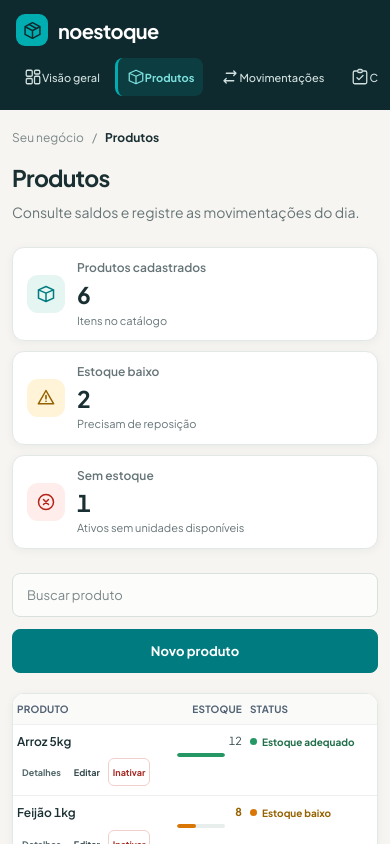
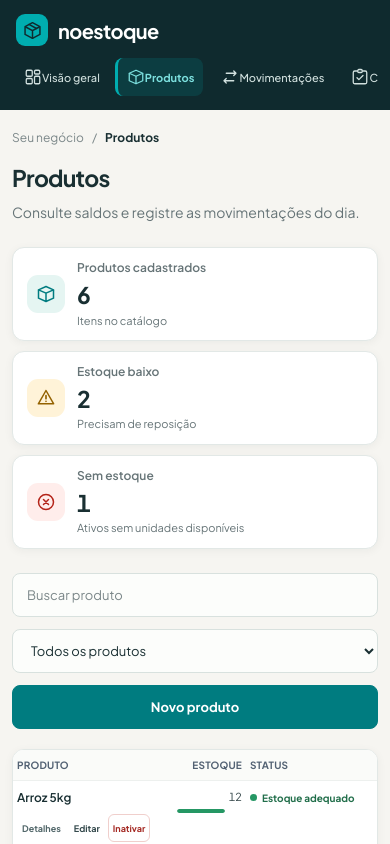
Before and after one commit to TechVibe026/NoEstoque, an Angular app in the folder frontend/: page /produtos in a window 390 px wide. Shown: the top 844 px of the page. Built offline with nearby package versions, Linux system fonts and the light colour scheme.

Commit message:
feat(frontend): adiciona filtro por situacao dos produtos

```diff
--- a/frontend/src/app/pages/produtos/produtos.html
+++ b/frontend/src/app/pages/produtos/produtos.html
@@ -57,7 +57,7 @@
         </article>
       </section>
 
-      <div class="produtos-actions">
+            <div class="produtos-actions">
         <input
           type="search"
           placeholder="Buscar produto"
@@ -65,6 +65,18 @@
           [value]="termoBusca"
           (input)="termoBusca = $any($event.target).value"
         />
+
+        <select
+          aria-label="Filtrar produtos por situação"
+          [value]="filtroStatus"
+          (change)="filtroStatus = $any($event.target).value"
+        >
+          <option value="todos">Todos os produtos</option>
+          <option value="adequado">Estoque adequado</option>
+          <option value="baixo">Estoque baixo</option>
+          <option value="zerado">Sem estoque</option>
+          <option value="inativo">Inativos</option>
+        </select>
 
         <button type="button" (click)="abrirFormulario()">
           Novo produto
--- a/frontend/src/app/pages/produtos/produtos.scss
+++ b/frontend/src/app/pages/produtos/produtos.scss
@@ -271,10 +271,9 @@
   margin-bottom: var(--space-5);
 }
 
-.produtos-actions input {
-  flex: 1 1 460px;
-  width: 100%;
-  max-width: 460px;
+.produtos-actions input,
+.produtos-actions select {
+  box-sizing: border-box;
   min-width: 0;
   height: 44px;
   padding: 0 14px;
@@ -284,6 +283,35 @@
   color: var(--color-text);
   font: inherit;
   font-size: 13px;
+}
+
+.produtos-actions input {
+  flex: 1 1 460px;
+  width: 100%;
+  max-width: 460px;
+}
+
+.produtos-actions select {
+  flex: 0 1 210px;
+  width: 210px;
+  max-width: 100%;
+  cursor: pointer;
+}
+
+.produtos-actions select:hover {
+  border-color: #a7c5c2;
+}
+
+.produtos-actions select:focus {
+  border-color: var(--color-teal);
+  box-shadow: var(--shadow-focus);
+}
+
+@media (max-width: 768px) {
+  .produtos-actions select {
+    flex: 0 1 auto;
+    width: 100%;
+  }
 }
 
 .produtos-actions input::placeholder,
--- a/frontend/src/app/pages/produtos/produtos.ts
+++ b/frontend/src/app/pages/produtos/produtos.ts
@@ -89,18 +89,44 @@ export class Produtos {
   },
 ];
 
+  filtroStatus: 'todos' | 'adequado' | 'baixo' | 'zerado' | 'inativo' = 'todos';
+
   get produtosFiltrados(): Produto[] {
     const termo = this.termoBusca.toLowerCase().trim();
 
-    if (!termo) {
-      return this.produtos;
-    }
+    return this.produtos.filter((produto) => {
+      const correspondeBusca =
+        produto.nome.toLowerCase().includes(termo) ||
+        produto.sku.toLowerCase().includes(termo);
 
-    return this.produtos.filter(
-      (produto) =>
-        produto.nome.toLowerCase().includes(termo) ||
-        produto.sku.toLowerCase().includes(termo)
-    );
+      if (!correspondeBusca) {
+        return false;
+      }
+
+      switch (this.filtroStatus) {
+        case 'todos':
+          return true;
+
+        case 'adequado':
+          return produto.ativo && produto.estoque > produto.estoqueMinimo;
+
+        case 'baixo':
+          return (
+            produto.ativo &&
+            produto.estoque > 0 &&
+            produto.estoque <= produto.estoqueMinimo
+          );
+
+        case 'zerado':
+          return produto.ativo && produto.estoque === 0;
+
+        case 'inativo':
+          return !produto.ativo;
+
+        default:
+          return false;
+      }
+    });
   }
 
 // Total de produtos cadastrados, incluindo os inativos.
```
